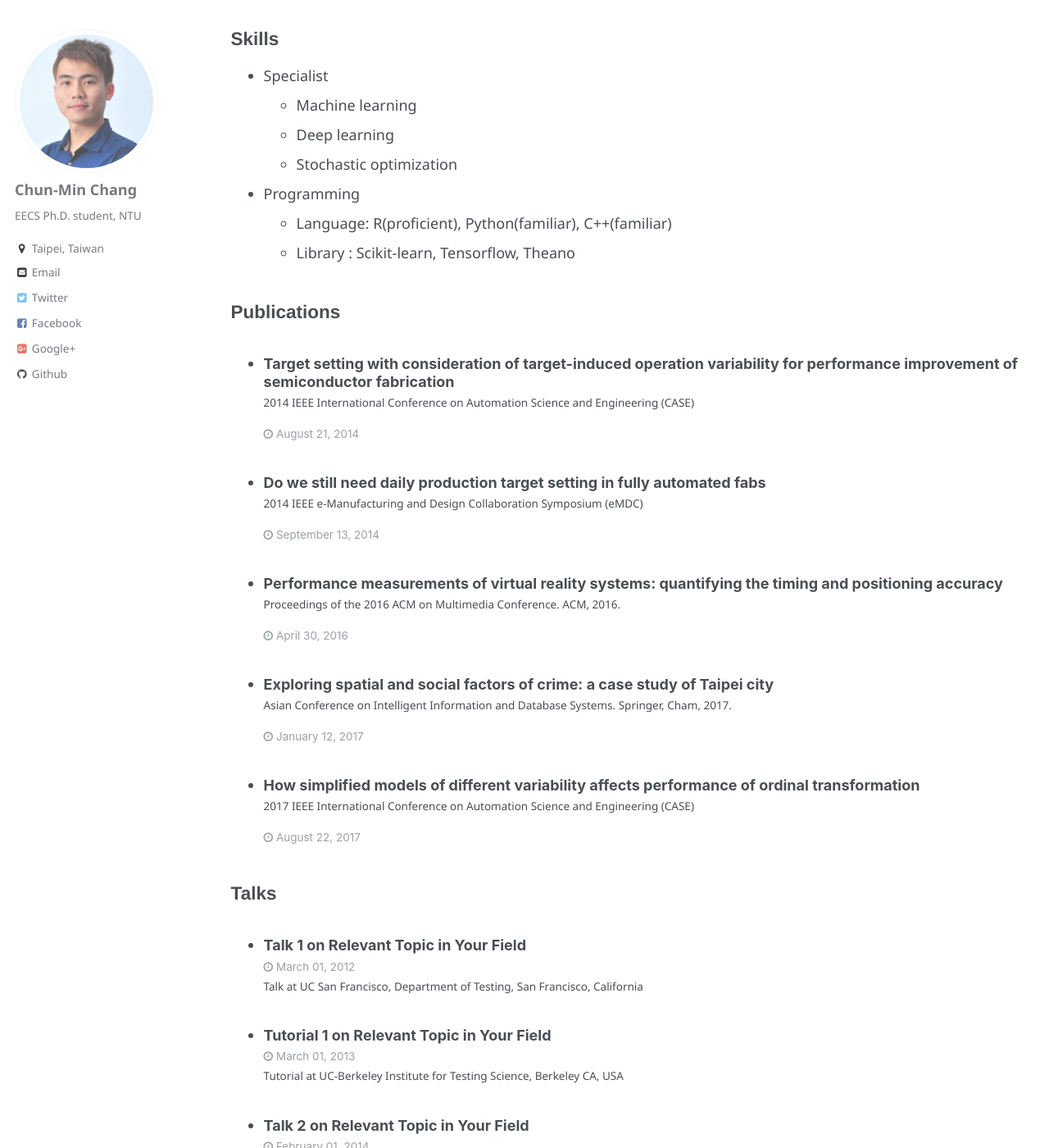
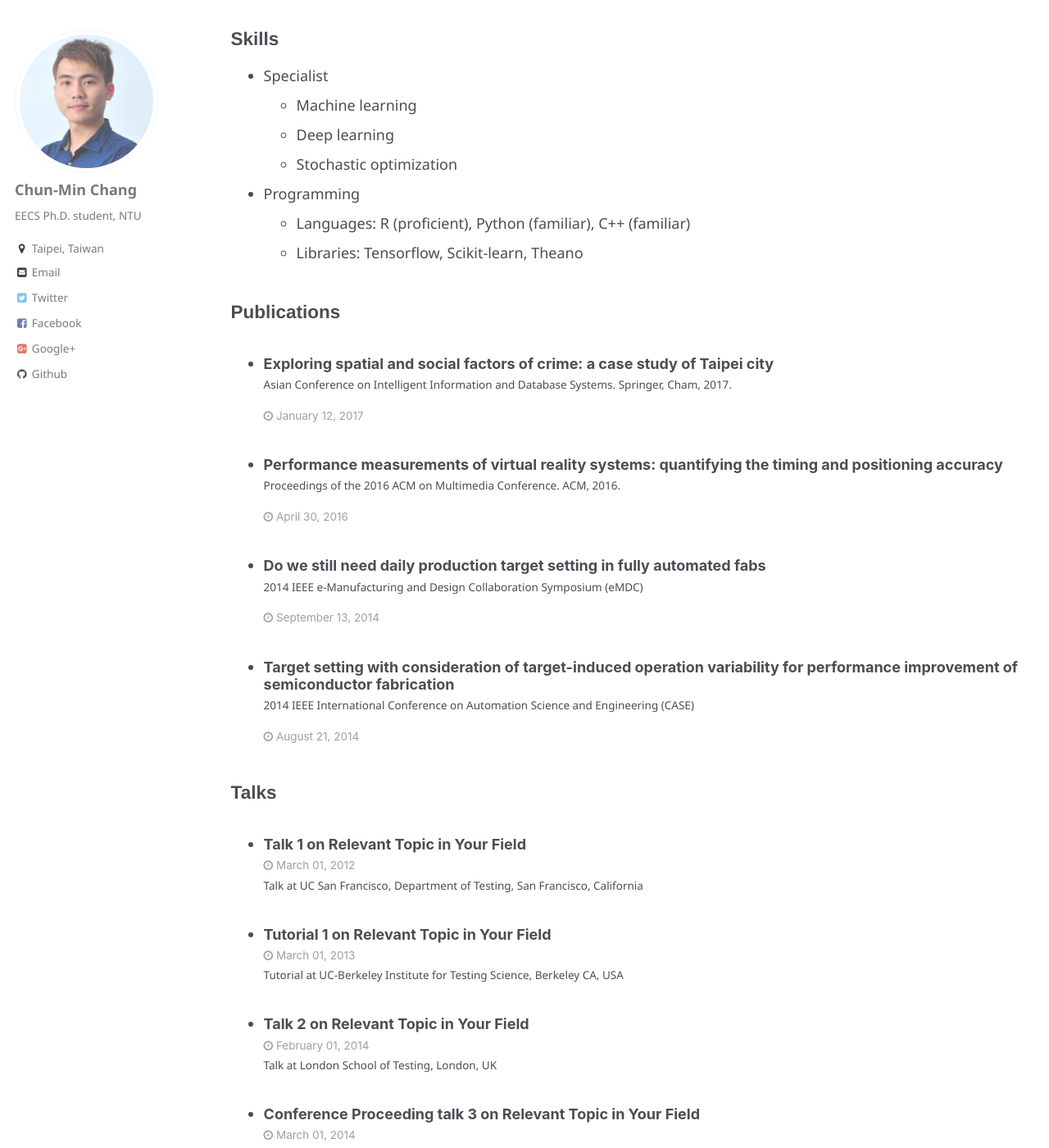
Before and after one commit to NothingHard/NothingHard.github.io, a Jekyll site: the page built from _pages/cv.md, in a window 1280 px wide and 1400 px high, scrolled down 679 px. Shown: the whole window at 82% size. Built offline with Jekyll 4.4.1, drawn with Linux system fonts in a browser that asks for light colours; some of the changed text lies outside the part shown.

Commit message:
delete CASE17 and update order of publications in CV

```diff
--- a/_pages/cv.md
+++ b/_pages/cv.md
@@ -11,7 +11,7 @@ redirect_from:
 
 Education
 ------
-* Ph.D student in <ins>[EECS, National Taiwan University](http://www.ee.ntu.edu.tw/graduate/english/)</ins>, now
+* Ph.D. student in <ins>[EECS, National Taiwan University](http://www.ee.ntu.edu.tw/graduate/english/)</ins>, now
 * M.S. in <ins>[EE, National Taiwan University](http://www.ee.ntu.edu.tw/graduate/english/)</ins>, 2015
 * B.S. in <ins>[EE, National Taiwan University](https://web.ee.ntu.edu.tw/eng/index.php)</ins>, 2013
 
@@ -34,12 +34,12 @@ Skills
   * Stochastic optimization
 
 * Programming
-  * Language: R(proficient), Python(familiar), C++(familiar)
-  * Library : Scikit-learn, Tensorflow, Theano
+  * Languages: R (proficient), Python (familiar), C++ (familiar)
+  * Libraries: Tensorflow, Scikit-learn, Theano
 
 Publications
 ------
-  <ul>{% for post in site.publications %}
+  <ul>{% for post in site.publications reversed%}
     {% include archive-single-cv.html %}
   {% endfor %}</ul>
 
--- a/_publications/3_2017-08-22-CASE17_cmc.md
+++ /dev/null
@@ -1,20 +0,0 @@
----
-title: "How simplified models of different variability affects performance of ordinal transformation "
-collection: publications
-permalink: /publication/2017-08-22-CASE17_cmc
-excerpt: 'Ordinal transformation is a technique of ordinal optimization that utilizes a simplified model for performance evaluation and ranking to further reduce computational effort. This presentation-only paper will be focused on investigating how simplified models of different variability levels affect ranking. The simulation-based study investigates capacity allocation of a re-entrant line in the context of semiconductor manufacturing by using two queuing network approximation models, Jackson network approximation (JNA) and queuing network analyzer (QNA). '
-date: 2017-08-22
-venue: '2017 IEEE International Conference on Automation Science and Engineering (CASE)'
-paperurl: 'http://nothinghard.github.io/files/CASE17_cmc_pres.pdf'
----
-
-<a href='http://nothinghard.github.io/files/CASE17_cmc_pres.pdf'>Download paper here</a>
-
-- Ordinal transformation is a technique of ordinal optimization that utilizes a simplified model for performance evaluation and ranking to further reduce computational effort.
-- This presentation-only paper will be focused on investigating how simplified models of different variability levels affect ranking.
-- The simulation-based study investigates capacity allocation of a re-entrant line in the context of semiconductor manufacturing by using two queuing network approximation models, Jackson network approximation (JNA) and queuing network analyzer (QNA).
-
-![image description](../images/teaser.png)
-
-- Both are based on parametric decomposition method and JNA is a special case of QNA with a unity squared coefficient of variation because of the exponential assumptions.
-- Mean cycle time (MCT) is the performance index. Simulation studies of a five-station re-entrant line demonstrate that QNA capture of heterogeneous variability greatly improves the MCT ranking correlation of top-10 allocations out of 415 designs by almost 8 times over JNA at the cost of less than 3% computation time increase, i.e., the value of keeping a good model of variability from simplification.
```
